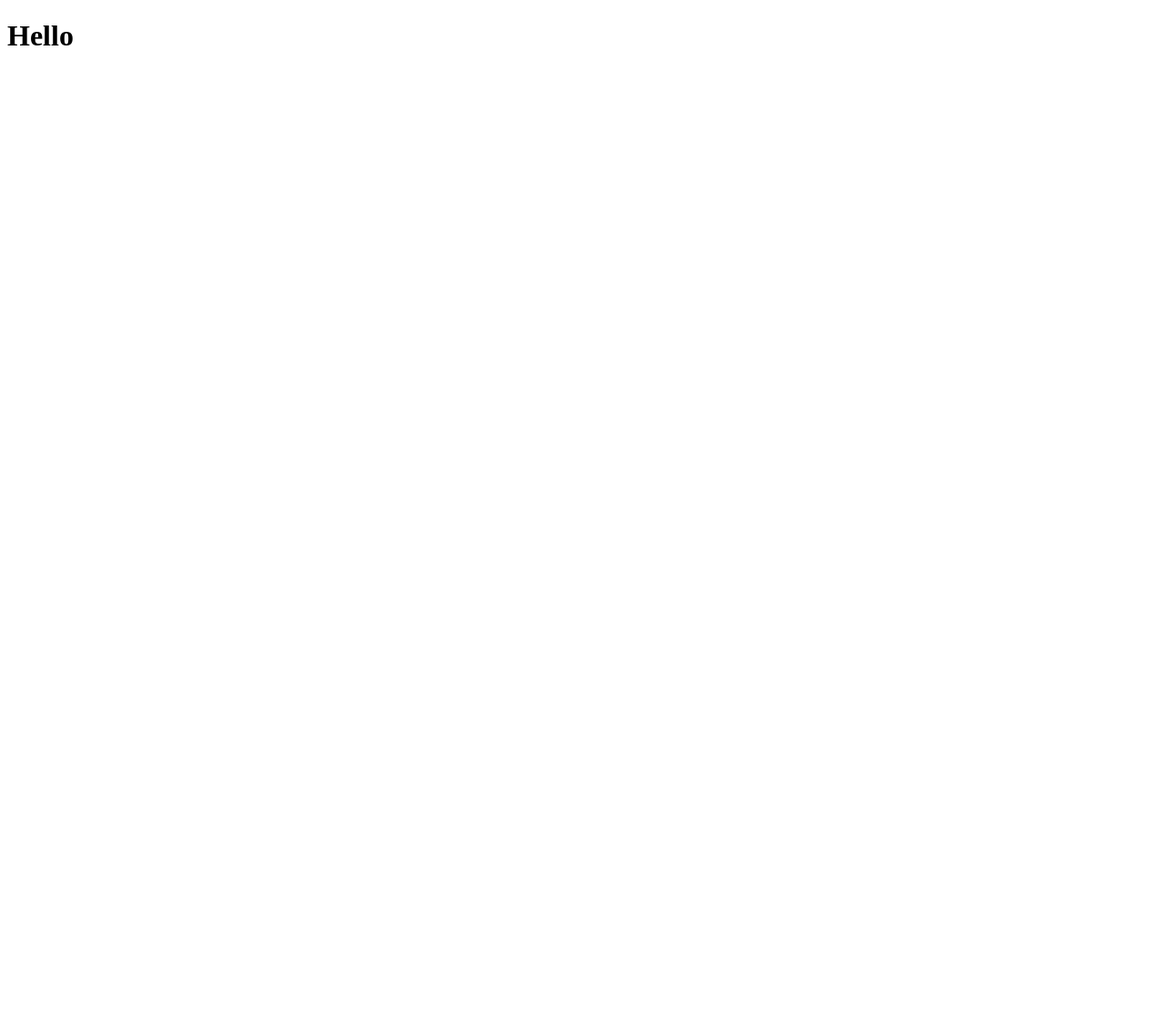
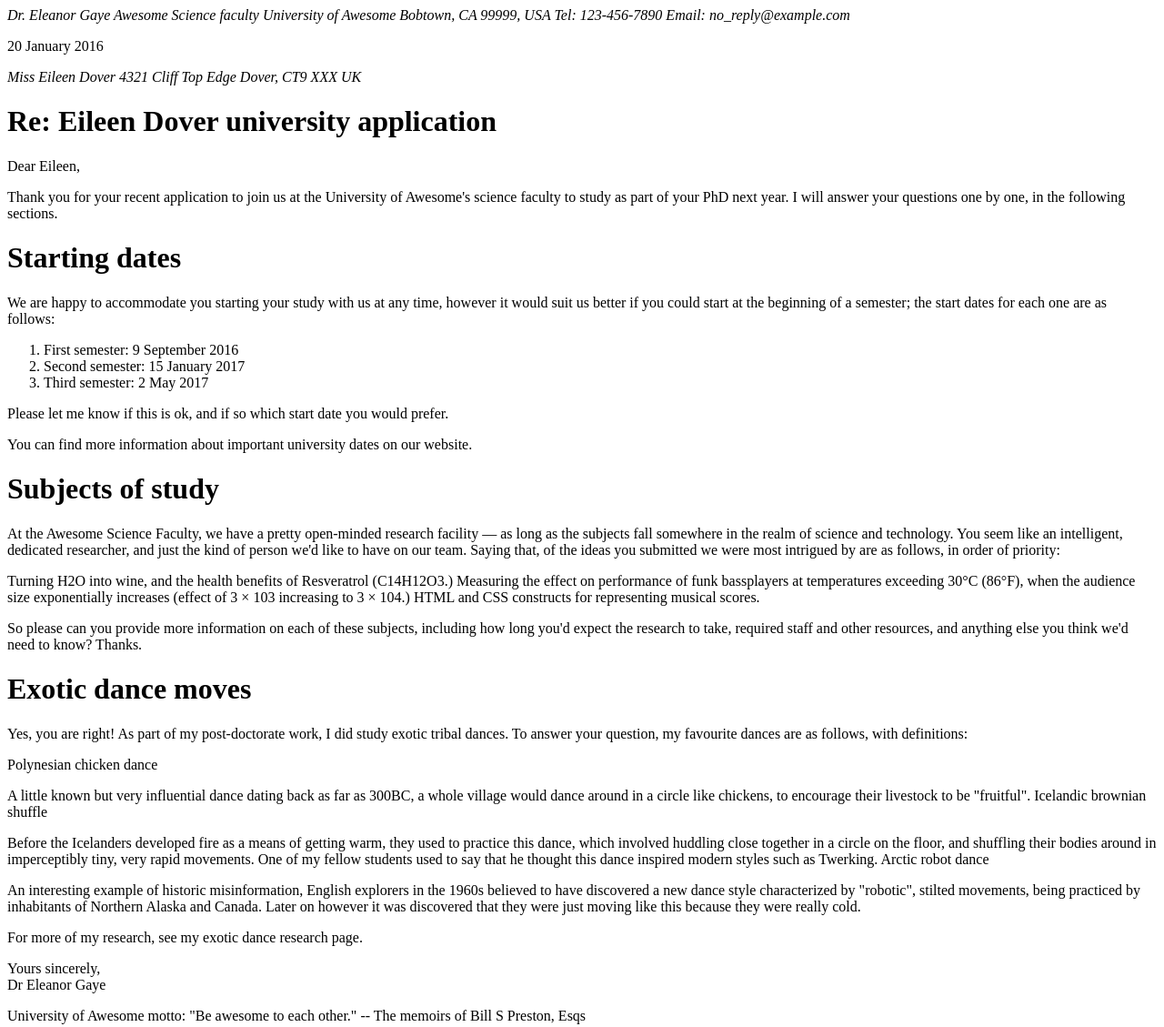
Before and after one commit to elevate-angel/elevate-angel.github.io, a plain HTML site: page letter/index.html in a window 1280 px wide. Shown: the whole page at 91% size. Before the commit the page ends 800 px from the top, so only its background shows below. Drawn offline with Linux system fonts and the light colour scheme.

Commit message:
first draft

```diff
--- a/letter/index.html
+++ b/letter/index.html
@@ -1,6 +1,64 @@
 <!DOCTYPE html>
 <html>
     <body>
-        <h1> Hello </h1>
+        <address>Dr. Eleanor Gaye
+            Awesome Science faculty
+            University of Awesome
+            Bobtown, CA 99999,
+            USA
+            Tel: 123-456-7890
+            Email: no_reply@example.com</address>
+            <p>20 January 2016
+            </p>
+            <address>Miss Eileen Dover
+                4321 Cliff Top Edge
+                Dover, CT9 XXX
+                UK</address>
+                <h1>Re: Eileen Dover university application</h1>
+                <p>Dear Eileen,</p>
+
+                <p>
+                Thank you for your recent application to join us at the University of Awesome's science faculty to study as part of your PhD next year. I will answer your questions one by one, in the following sections.
+                    </p>
+                    <h1>Starting dates
+                    </h1>
+                    <p>We are happy to accommodate you starting your study with us at any time, however it would suit us better if you could start at the beginning of a semester; the start dates for each one are as follows:
+                    </p>
+                       <ol>
+                        <li>First semester: 9 September 2016</li>
+                        <li>Second semester: 15 January 2017</li>
+                        <li>Third semester: 2 May 2017</li>
+                       </ol>
+
+                       <p>Please let me know if this is ok, and if so which start date you would prefer.
+                        </p>
+                       <p> You can find more information about important university dates on our website.
+                       </p>
+                        <h1>Subjects of study</h1>
+                        <p>At the Awesome Science Faculty, we have a pretty open-minded research facility — as long as the subjects fall somewhere in the realm of science and technology. You seem like an intelligent, dedicated researcher, and just the kind of person we'd like to have on our team. Saying that, of the ideas you submitted we were most intrigued by are as follows, in order of priority:
+</p>
+                            <p>Turning H2O into wine, and the health benefits of Resveratrol (C14H12O3.)
+                            Measuring the effect on performance of funk bassplayers at temperatures exceeding 30°C (86°F), when the audience size exponentially increases (effect of 3 × 103 increasing to 3 × 104.)
+                            HTML and CSS constructs for representing musical scores.
+                            <p>
+                            So please can you provide more information on each of these subjects, including how long you'd expect the research to take, required staff and other resources, and anything else you think we'd need to know? Thanks.
+                            </p>
+                            </p>
+                            <h1>Exotic dance moves</h1>
+                            <p>Yes, you are right! As part of my post-doctorate work, I did study exotic tribal dances. To answer your question, my favourite dances are as follows, with definitions:
+
+                                <p>Polynesian chicken dance</p>
+                               <p> A little known but very influential dance dating back as far as 300BC, a whole village would dance around in a circle like chickens, to encourage their livestock to be "fruitful".
+                                Icelandic brownian shuffle</p>
+                              <p> Before the Icelanders developed fire as a means of getting warm, they used to practice this dance, which involved huddling close together in a circle on the floor, and shuffling their bodies around in imperceptibly tiny, very rapid movements. One of my fellow students used to say that he thought this dance inspired modern styles such as Twerking.
+                                Arctic robot dance</p>
+                               <p> An interesting example of historic misinformation, English explorers in the 1960s believed to have discovered a new dance style characterized by "robotic", stilted movements, being practiced by inhabitants of Northern Alaska and Canada. Later on however it was discovered that they were just moving like this because they were really cold.
+                                </p>
+                               <p> For more of my research, see my exotic dance research page.
+                                </p>
+                                <p>Yours sincerely,
+                               <br> Dr Eleanor Gaye
+                                </p>
+                               <p> University of Awesome motto: "Be awesome to each other." -- The memoirs of Bill S Preston, Esqs</p>
     </body>
 </html>
```
